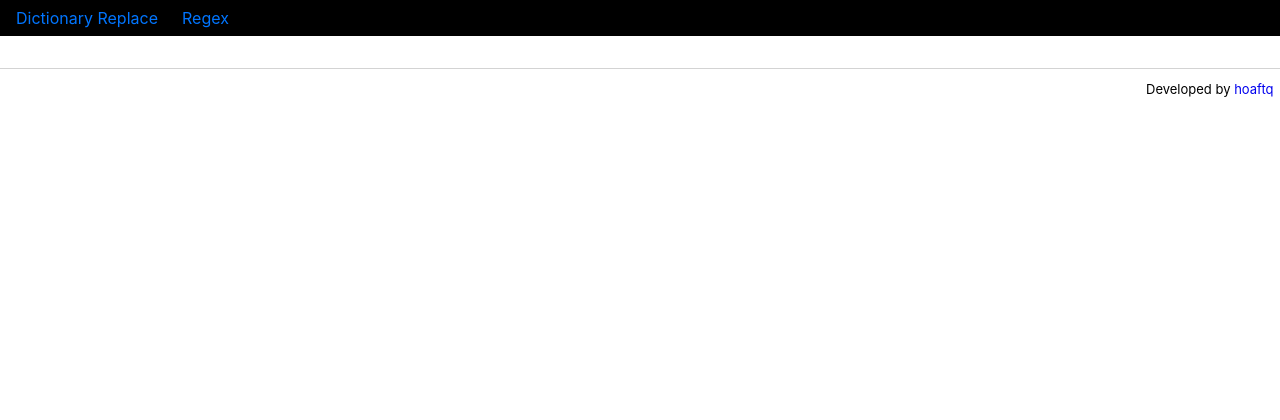
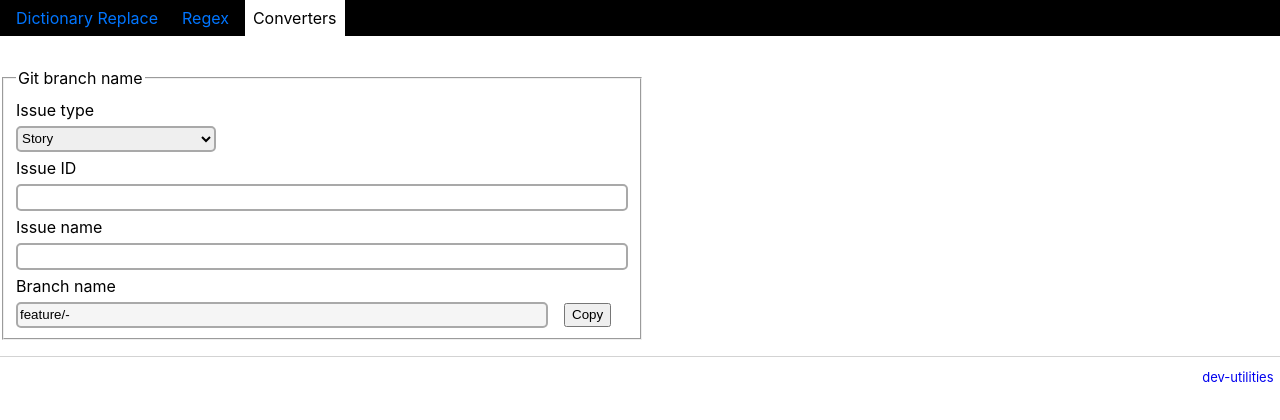
Before and after one commit to hoaftq/dev-utilities, a React (Create React App) app: page /converters in a window 1280 px wide. Shown: the top 420 px of the page. Built offline with nearby package versions, Linux system fonts and the light colour scheme.

Commit message:
Add issue to branch name converter

```diff
--- a/src/App.js
+++ b/src/App.js
@@ -1,29 +1,42 @@
-import React from 'react';
-import logo from './logo.svg';
-import './App.css';
-import { NewItem, SearchItems } from './replacing/Item';
-import { Regex } from './regex/Regex';
-import { BrowserRouter, Switch, Link, Route, NavLink } from 'react-router-dom';
-import { Dictionary } from './replacing/Dictionary';
+import React from "react";
+import "./App.css";
+import { Regex } from "./regex/Regex";
+import { BrowserRouter, Switch, Route, NavLink } from "react-router-dom";
+import { IssueToBranchName } from "./converters/IssueToBranchName";
+import { DictionaryReplace } from "./replacing/DictionaryReplace";
+import { Dictionary } from "./replacing/dictionary/Dictionary";
 
 function App() {
   return (
     <BrowserRouter>
       <nav className="menu">
-        <NavLink to="/dictionary-replace" activeClassName="selected-menu-item">Dictionary Replace</NavLink>
-        <NavLink to="/regex" activeClassName="selected-menu-item">Regex</NavLink>
+        <NavLink to="/dictionary-replace" activeClassName="selected-menu-item">
+          Dictionary Replace
+        </NavLink>
+        <NavLink to="/regex" activeClassName="selected-menu-item">
+          Regex
+        </NavLink>
+        <NavLink to="/converters" activeClassName="selected-menu-item">
+          Converters
+        </NavLink>
       </nav>
       <Switch>
         <Route path="/dictionary-replace">
+          <DictionaryReplace />
+        </Route>
+        <Route path="/dictionary">
           <Dictionary />
         </Route>
         <Route path="/regex">
           <Regex />
         </Route>
+        <Route path="/converters">
+          <IssueToBranchName />
+        </Route>
       </Switch>
       <footer>
         <span className="about">
-          Developed by <a href="https://github.com/hoaftq">hoaftq</a>
+          <a href="https://github.com/hoaftq">dev-utilities</a>
         </span>
       </footer>
     </BrowserRouter>
--- /dev/null
+++ b/src/converters/IssueToBranchName.js
@@ -0,0 +1,74 @@
+import React, { useState } from "react";
+import styles from "./IssueToBranchName.module.css";
+
+const prefixMap = {
+  story: "feature",
+  bug: "bugfix",
+  task: "",
+};
+
+export function IssueToBranchName() {
+  const [issueType, setIssueType] = useState("story");
+  const [issueID, setIssueID] = useState("");
+  const [issueName, setIssueName] = useState("");
+  const [isCopied, setIsCopied] = useState(false);
+
+  const handleIssueTypeChange = (e) => {
+    setIssueType(e.target.value);
+    setIsCopied(false);
+  };
+
+  const handleIssueIDChange = (e) => {
+    setIssueID(e.target.value);
+    setIsCopied(false);
+  };
+
+  const handleIssueNameChange = (e) => {
+    setIssueName(e.target.value);
+    setIsCopied(false);
+  };
+
+  const handleCopy = (e) => {
+    navigator.clipboard.writeText(getBranchName());
+    setIsCopied(true);
+  };
+
+  const getBranchName = () => {
+    const prefix = prefixMap[issueType];
+
+    const suffix = issueName
+      .replaceAll(/\s+/g, "-")
+      .replaceAll(/[^a-zA-Z0-9-_./]/g, "");
+
+    return `${prefix}${prefix ? "/" : ""}${issueID}-${suffix}`;
+  };
+
+  const branchName = getBranchName();
+
+  return (
+    <fieldset className={styles.form}>
+      <legend>Git branch name</legend>
+      <label>Issue type</label>
+      <select onChange={handleIssueTypeChange} value={issueType} className={styles.issueType}>
+        <option value={"story"}>Story</option>
+        <option value={"bug"}>Bug</option>
+        <option value={"task"}>Task</option>
+      </select>
+      <label>Issue ID</label>
+      <input type="text" value={issueID} onChange={handleIssueIDChange} />
+      <label>Issue name</label>
+      <input type="text" value={issueName} onChange={handleIssueNameChange} />
+
+      <label>Branch name</label>
+      <input
+        type="text"
+        readOnly
+        className={styles.branchName}
+        value={branchName}
+      />
+      <button type="button" className={styles.copy} onClick={handleCopy}>
+        Copy {isCopied ? "✓" : ""}
+      </button>
+    </fieldset>
+  );
+}
--- /dev/null
+++ b/src/converters/IssueToBranchName.module.css
@@ -0,0 +1,24 @@
+.form {
+    width: 50%;
+}
+
+.form input {
+    width: 100%;
+}
+
+.issueType {
+    width: 200px;
+}
+
+.branchName {
+    width: calc(100% - 5rem);
+}
+
+.branchName:read-only {
+    width: calc(100% - 5rem);
+    background-color: #f5f5f5;
+}
+
+.copy {
+    margin-left: 1rem;
+}
```
